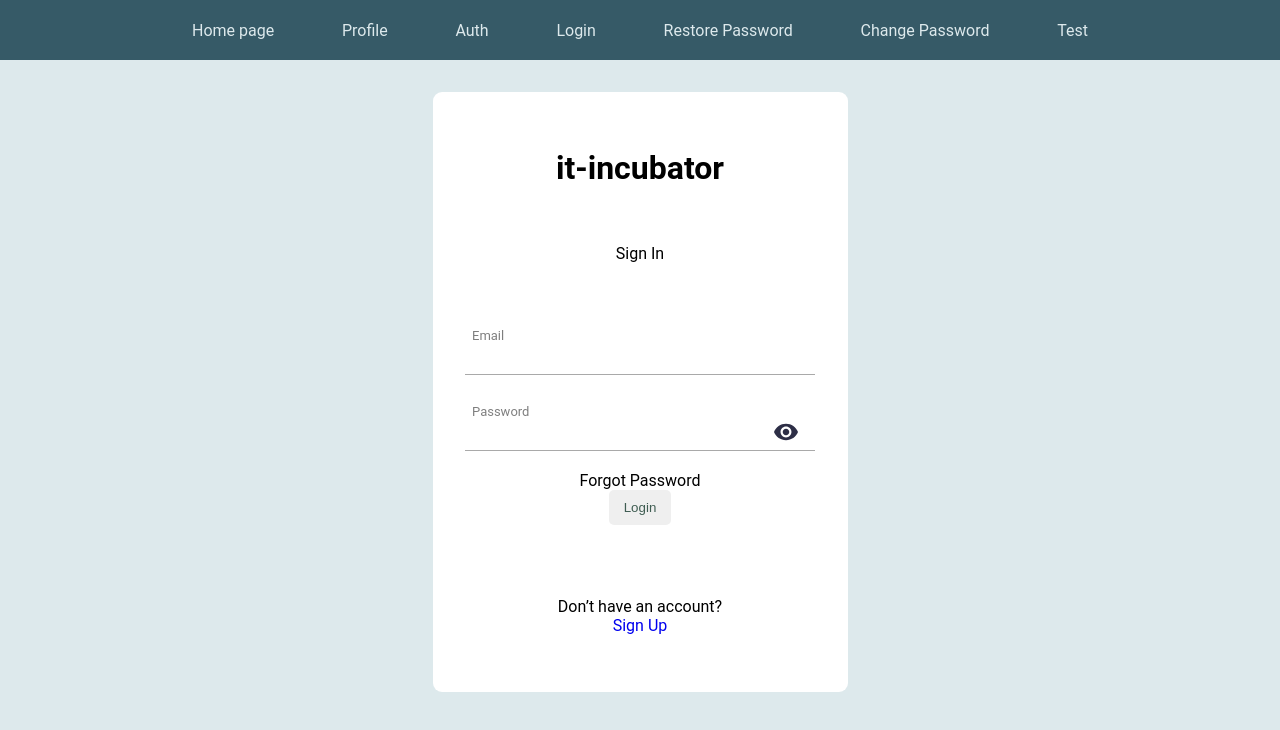
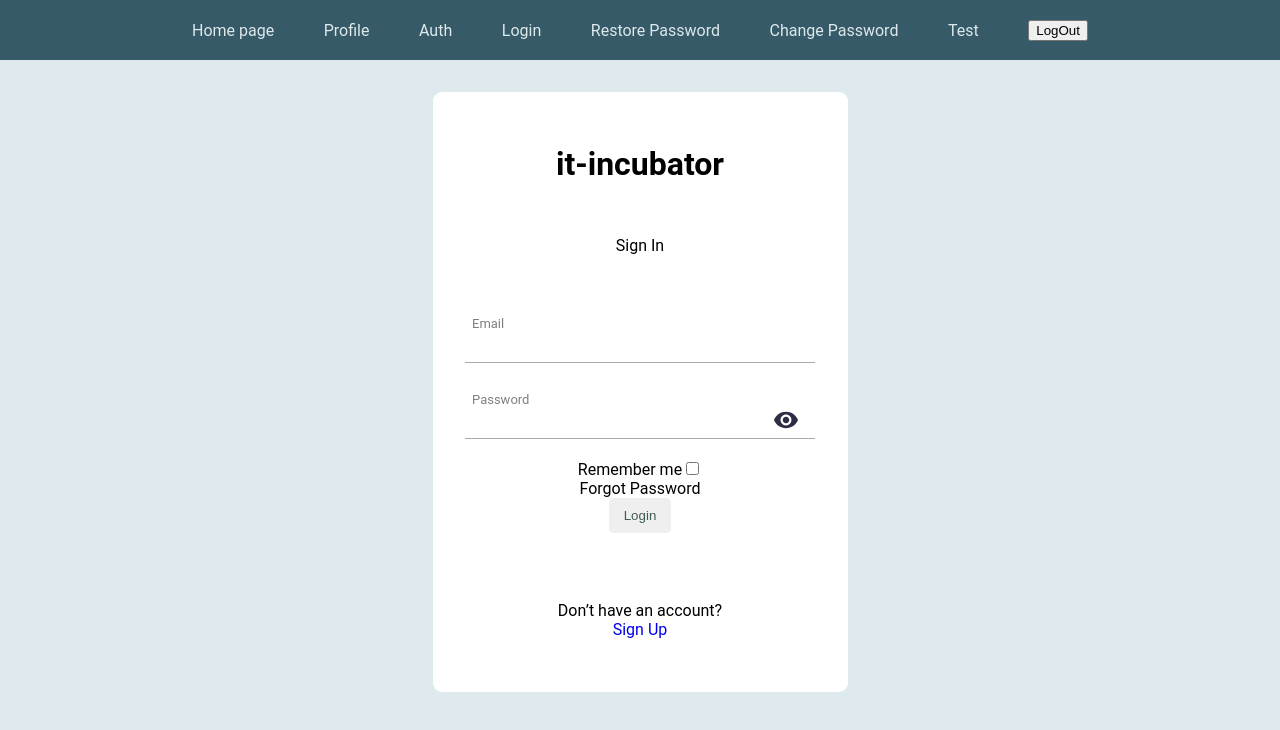
Before and after one commit to THEiDiet/group_projest, a React (Create React App) app in the folder client/: page /#/login in a window 1280 px wide. Shown: the top 730 px of the page. Built offline with nearby package versions, Linux system fonts and the light colour scheme.

Commit message:
add login and logOut

```diff
--- a/client/src/api/userApi.ts
+++ b/client/src/api/userApi.ts
@@ -1,3 +1,5 @@
+import { LoginParamsType, ResponseType } from '../types/userApiType'
+
 import { instance } from 'api/config'
 
 export const userApi = {
@@ -6,10 +8,13 @@ export const userApi = {
   register: async (body: any) =>
     // eslint-disable-next-line no-return-await
     await instance.post('auth/register', JSON.stringify(body)),
+  login: async (body: LoginParamsType) =>
+    // eslint-disable-next-line no-return-await
+    await instance.post<ResponseType>('auth/login', JSON.stringify(body)),
   // eslint-disable-next-line no-return-await
-  login: async (body: any) => await instance.post('auth/login', JSON.stringify(body)),
-  // eslint-disable-next-line no-return-await
-  me: async () => await instance.post('auth/me', JSON.stringify({})),
+  me: async () => await instance.post<ResponseType>('auth/me', JSON.stringify({})),
   // eslint-disable-next-line no-return-await
   update: async (body: any) => await instance.put('auth/me', JSON.stringify(body)),
+  // eslint-disable-next-line no-return-await
+  logOut: async () => await instance.delete('auth/me'),
 }
--- a/client/src/components/header/Header.tsx
+++ b/client/src/components/header/Header.tsx
@@ -1,11 +1,19 @@
-import React, { ReactElement } from 'react'
+import React, { ReactElement, useCallback } from 'react'
 
 import { Link, Outlet } from 'react-router-dom'
+
+import { AuthTypeSaga } from '../../enums/AuthTypeSaga'
+import { useAppDispatch } from '../../hooks'
 
 import s from 'components/header/style/header.module.scss'
 import { Paths } from 'enums'
 
-export const Header = (): ReactElement => (
+export const Header = (): ReactElement => {
+  const dispatch = useAppDispatch()
+  const logoutHandler = useCallback(() => {
+    dispatch({ type: AuthTypeSaga.LogOutSaga })
+  }, [dispatch])
+  return (
     <>
       <header className={s.header}>
         <div className={s.container}>
@@ -16,6 +24,9 @@ export const Header = (): ReactElement => (
           <Link to={Paths.RestorePassword}>Restore Password</Link>
           <Link to={Paths.ChangePassword}>Change Password</Link>
           <Link to={Paths.Test}>Test</Link>
+          <button type="submit" onClick={logoutHandler}>
+            LogOut
+          </button>
         </div>
       </header>
       <main className={s.main}>
@@ -25,3 +36,4 @@ export const Header = (): ReactElement => (
       </main>
     </>
   )
+}
--- /dev/null
+++ b/client/src/enums/AuthTypeSaga.ts
@@ -0,0 +1,4 @@
+export enum AuthTypeSaga {
+  LoginSaga = 'auth/LOGIN_USER',
+  LogOutSaga = 'auth/LOGOUT_USER',
+}
--- a/client/src/pages/login/Login.tsx
+++ b/client/src/pages/login/Login.tsx
@@ -7,7 +7,9 @@ import Security from '../../components/assets/security.svg'
 import unSecurity from '../../components/assets/unSecurity.svg'
 import { Button } from '../../components/common'
 import { CustomInput } from '../../components/input/CustomInput'
-import { useAppSelector } from '../../hooks'
+import { Paths } from '../../enums'
+import { AuthTypeSaga } from '../../enums/AuthTypeSaga'
+import { useAppDispatch, useAppSelector } from '../../hooks'
 
 import styles from './Login.module.scss'
 
@@ -17,6 +19,7 @@ interface Values {
 }
 
 export const Login: React.FC = () => {
+  const dispatch = useAppDispatch()
   const [isSecurity, setIsSecurity] = useState(false)
   const isLoggedIn = useAppSelector<boolean>(state => state.auth.isLoggedIn)
   const changeSecurity = (): void => {
@@ -41,21 +44,21 @@ export const Login: React.FC = () => {
     initialValues: {
       email: '',
       password: '',
+      rememberMe: false,
     },
     onSubmit: (values: Values) => {
-      const space = 2
-      // eslint-disable-next-line no-alert
-      alert(JSON.stringify(values, null, space))
+      dispatch({ type: AuthTypeSaga.LoginSaga, values })
+      formik.resetForm()
     },
   })
 
-  if (isLoggedIn) return <Navigate to="/profile" />
+  if (isLoggedIn) return <Navigate to={Paths.Profile} />
   return (
     <div className={styles.login_container}>
       <h1>it-incubator</h1>
       <span>Sign In</span>
       <div>
-        <form>
+        <form onSubmit={formik.handleSubmit}>
           <div className={styles.input_block}>
             <CustomInput
               name="email"
@@ -95,7 +98,19 @@ export const Login: React.FC = () => {
             )}
             {formik.touched.password && formik.errors.password}
           </div>
-          <p>Forgot Password</p>
+          <div>
+            <span>
+              Remember me
+              <input
+                name="rememberMe"
+                id="rememberMe"
+                type="checkbox"
+                onChange={formik.handleChange}
+                checked={formik.values.rememberMe}
+              />
+            </span>
+            <p>Forgot Password</p>
+          </div>
           <Button type="submit">Login</Button>
         </form>
       </div>
--- a/client/src/store/reducers/authReducer/authReducer.ts
+++ b/client/src/store/reducers/authReducer/authReducer.ts
@@ -9,6 +9,7 @@ export const slice = createSlice({
   initialState,
   reducers: {
     setIsLoggedInAC(state, action: PayloadAction<{ isLoggedIn: boolean }>) {
+      // eslint-disable-next-line no-param-reassign
       state.isLoggedIn = action.payload.isLoggedIn
     },
   },
--- /dev/null
+++ b/client/src/store/sagas/authSaga/authSaga.ts
@@ -0,0 +1,29 @@
+import { call, put, takeEvery } from 'redux-saga/effects'
+
+import { AuthTypeSaga } from '../../../enums/AuthTypeSaga'
+import { LoginParamsType } from '../../../types/userApiType'
+import { setIsLoggedInAC } from '../../reducers/authReducer/authReducer'
+
+import { userApi } from 'api/userApi'
+
+// eslint-disable-next-line @typescript-eslint/explicit-function-return-type
+function* loginWorker(data: LoginParamsType) {
+  // @ts-ignore
+  // eslint-disable-next-line no-unused-vars,@typescript-eslint/no-unused-vars
+  const response = yield call(userApi.login(data))
+  yield put(setIsLoggedInAC({ isLoggedIn: true }))
+}
+// eslint-disable-next-line @typescript-eslint/explicit-function-return-type
+function* logOutWorker() {
+  // @ts-ignore
+  // eslint-disable-next-line no-unused-vars,@typescript-eslint/no-unused-vars
+  const response = yield call(userApi.logOut())
+  yield put(setIsLoggedInAC({ isLoggedIn: false }))
+}
+// eslint-disable-next-line @typescript-eslint/explicit-function-return-type
+export function* loginWatcher() {
+  // @ts-ignore
+  yield takeEvery(AuthTypeSaga.LoginSaga, loginWorker)
+  // @ts-ignore
+  yield takeEvery(AuthTypeSaga.LogOutSaga, logOutWorker)
+}
--- a/client/src/store/sagas/index.ts
+++ b/client/src/store/sagas/index.ts
@@ -1,8 +1,10 @@
 import { all } from 'redux-saga/effects'
+
+import { loginWatcher } from './authSaga/authSaga'
 
 import { watcherSaga } from 'store/sagas/testSaga'
 
 // eslint-disable-next-line @typescript-eslint/explicit-function-return-type
 export default function* rootSaga() {
-  yield all([watcherSaga()])
+  yield all([watcherSaga(), loginWatcher()])
 }
--- /dev/null
+++ b/client/src/types/userApiType.ts
@@ -0,0 +1,18 @@
+export type LoginParamsType = {
+  email: string
+  password: string
+  rememberMe: boolean
+}
+export type ResponseType = {
+  _id: string
+  email: string
+  name: string
+  avatar?: string
+  publicCardPacksCount: number
+  created: Date
+  updated: Date
+  isAdmin: boolean
+  verified: boolean
+  rememberMe: boolean
+  error?: string
+}
```
Also changed, not shown: client/src/components/routes.tsx (+4 -4 lines). Lines whose indentation alone changed are shown as unchanged.
